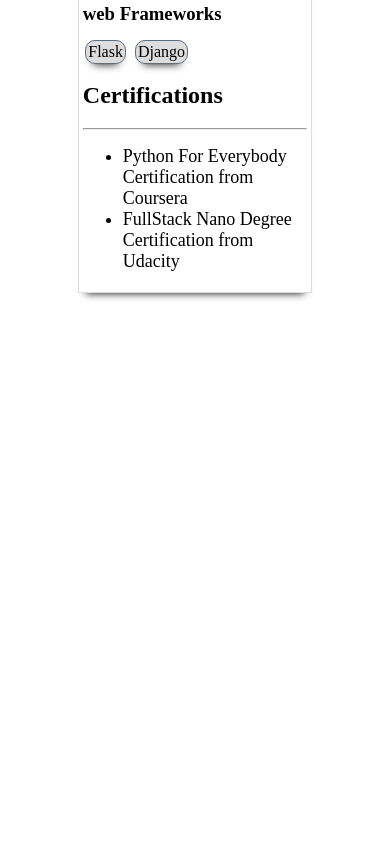
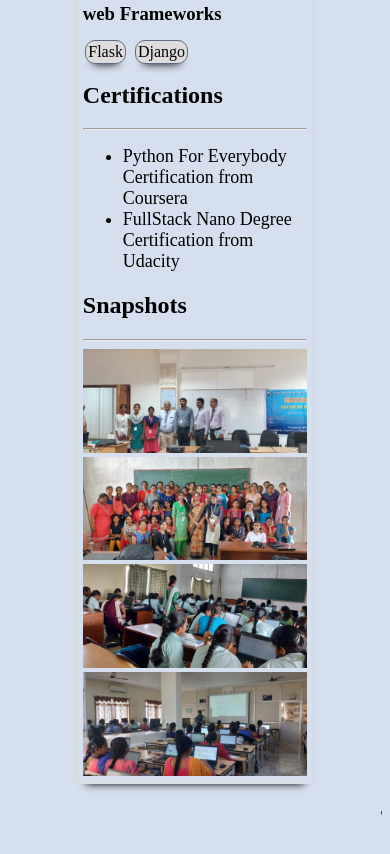
Before and after one commit to AmbikaPuvvula/Profile, a plain HTML site: page index.html in a window 390 px wide. Shown: the part 1610-2464 px from the top of the page. Before the commit the page ends 1915 px from the top, so only its background shows below. Drawn offline with Linux system fonts and the light colour scheme.

Commit message:
Modifications Done

```diff
--- a/css/style.css
+++ b/css/style.css
@@ -1,3 +1,6 @@
+body{
+	background-color: #d5dfed;
+}
 #one{
 	background: #000;
 	color: #ddd;
--- a/index.html
+++ b/index.html
@@ -3,6 +3,7 @@
 <head>
 	<meta name="viewport" content="width=device-width,initial-scale=1">
 	<meta charset="utf-8">
+	<meta http-equiv="X-UA-Compatible" content="IE=edge">
 	<title>Profile</title>
 	<link rel="icon" href="images/userf.svg">
 	<link rel="stylesheet" type="text/css" href="css/style.css">
@@ -19,8 +20,8 @@
 			<div class="contact">
 				<img src="images/tel.svg" class="info"><a href="tel:+91 9491297660" class="link">91+ 9491297660</a>
 			</div><hr>
-			<a href="https://github.com/AmbikaPuvvula"><img src="images/github.svg" class="social"></a>
-			<a href="https://www.linkedin.com/in/ambika-puvvula-485641188"><img src="images/linkedin.svg" class="social"></a>
+			<a href="https://github.com/AmbikaPuvvula" target="_blank"><img src="images/github.svg" class="social"></a>
+			<a href="https://www.linkedin.com/in/ambika-puvvula-485641188" target="_blank"><img src="images/linkedin.svg" class="social"></a>
 		</article>
 		<article class="child2">
 			<h2>About me..</h2><hr>
@@ -83,8 +84,21 @@
 				<li>Python For Everybody Certification from Coursera</li>
 				<li>FullStack Nano Degree Certification from Udacity</li>
 			</ul>
+			<h2>Snapshots</h2><hr>
+			<div class="container">
+			  <div class="row text-center">
+			    <div class="col-md-6 col-12 p-0"><img class="img-thumbnail"  src="images/end.jpeg" alt="" width=100%></div>
+			    <div class="col-md-6 col-12 p-0"><img class="img-thumbnail"  src="images/gpic.jpeg" alt="" width=100%></div>
+			  </div>
+			  <div class="row text-center">
+			    <div class="col-md-6 col-12 p-0"><img class="img-thumbnail"  src="images/class.jpeg" alt="" width=100%></div>
+			    <div class="col-md-6 col-12 p-0"><img class="img-thumbnail"  src="images/cone.jpeg" alt="" width=100%></div>
+			  </div>
+			</div>
 		</article>
 	</section>
 
+	<marquee><h3 class="data1 mydiv">Thank You for Visiting My Profile...! </h3></marquee>
+
 </body>
 </html>
```
Also changed, not shown: images/class.jpeg (added), images/cone.jpeg (added), images/end.jpeg (added), images/facebook.svg (deleted), images/gpic.jpeg (added), images/instagram.svg (deleted), images/twitter.svg (deleted), images/userm.svg (deleted), images/web.svg (deleted).
